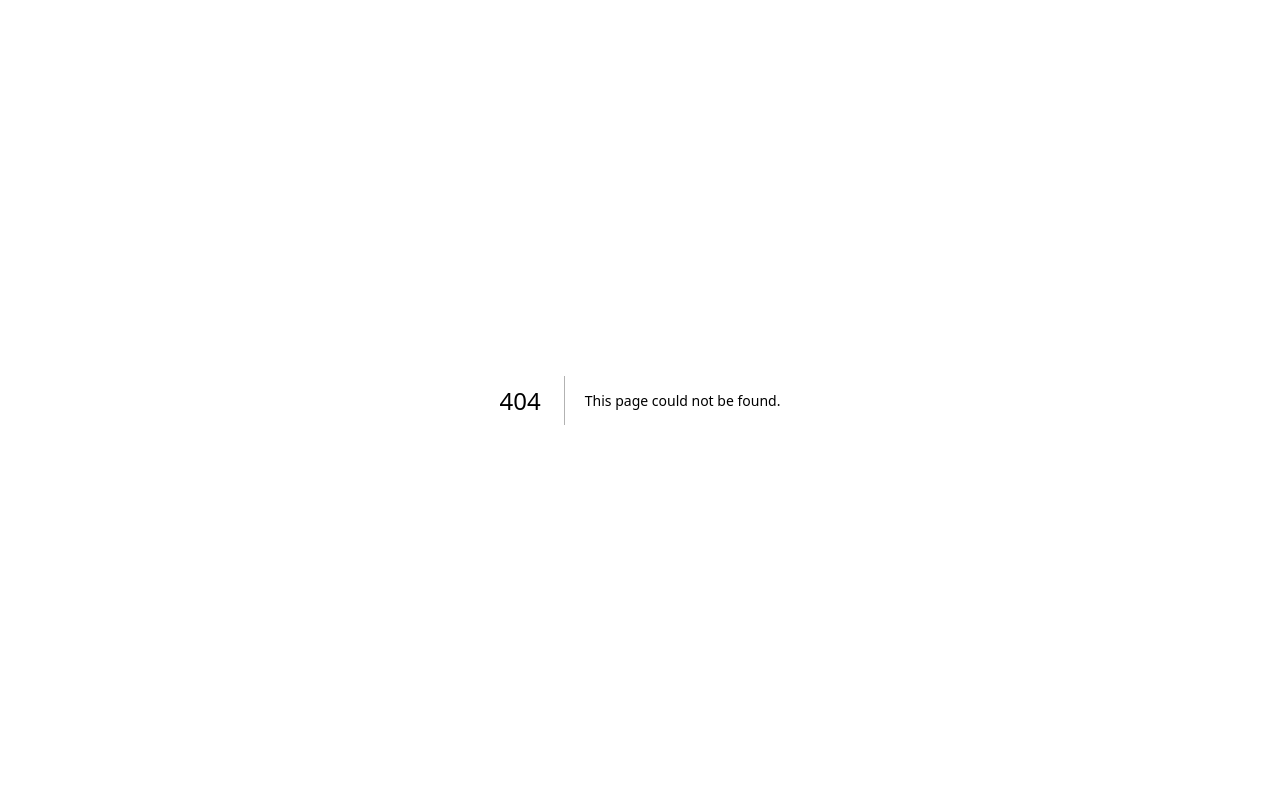
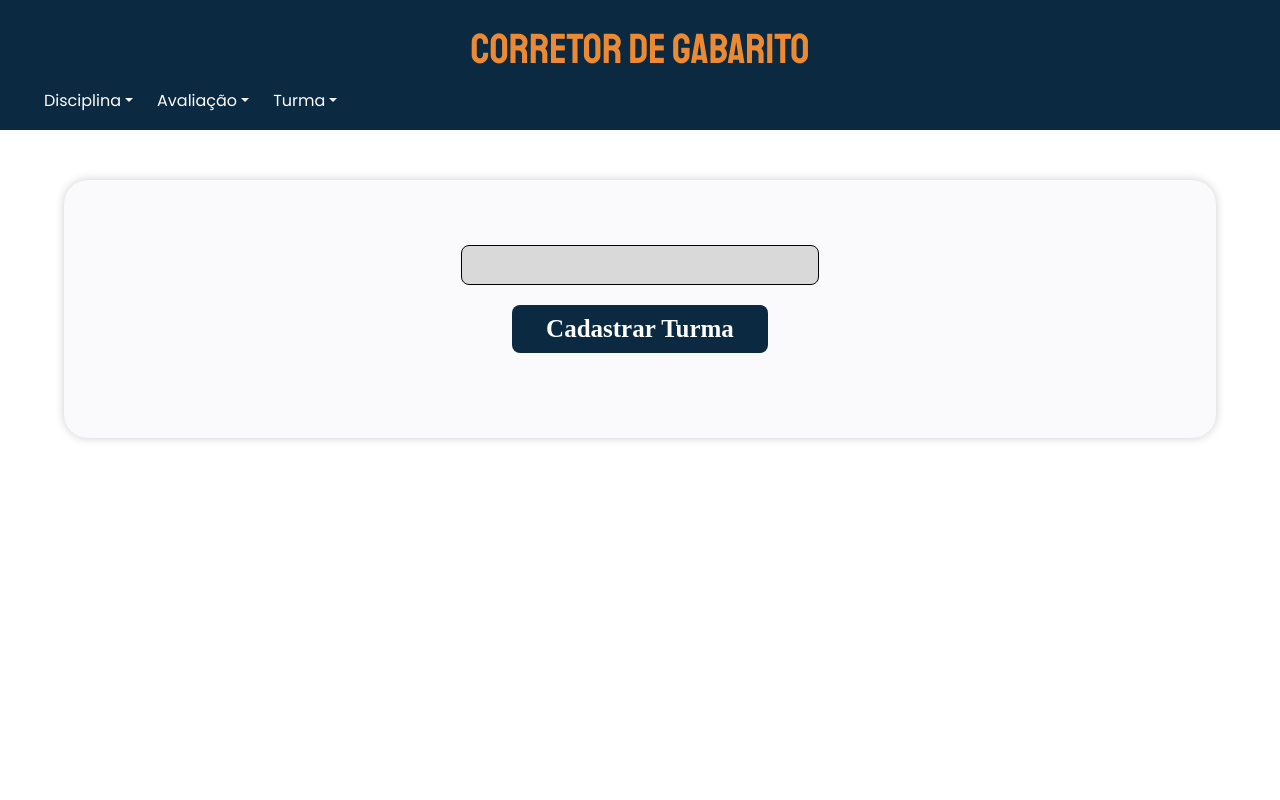
Before and after one commit to lucasrosa8/TCC-CORRETOR, a Next.js app: page /cturma in a window 1280 px wide. Before the commit this address had no page. Shown: the top 800 px of the page. Built offline with nearby package versions, Linux system fonts and the light colour scheme.

Commit message:
add turma, dropdown changes,

```diff
--- a/package.json
+++ b/package.json
@@ -21,6 +21,7 @@
     "react-dom": "^18",
     "react-hook-form": "^7.47.0",
     "react-icons": "^4.12.0",
+    "react-modal": "^3.16.1",
     "react-toastify": "^9.1.3",
     "styled-components": "^6.1.0",
     "yup": "^1.3.2"
--- a/src/components/Header/index.jsx
+++ b/src/components/Header/index.jsx
@@ -1,92 +1,64 @@
-/*import Link from "next/link";
-import * as S from "./styles";
-
-const links = [
-  {
-    text: "Disciplina ",
-    route: "/disciplina/disciplina",
-  },
-  {
-    text: "Formulario ",
-    route: "/formulario/formulario",
-  },
-  {
-    text: "Provas",
-    route: "/prova/prova",
-  },
-
-
-];
-
-export function Header({ hasNavbar }) {
-  return (
-    <S.Header>
-      <h1>CORRETOR DE GABARITO</h1>
-
-
-      {hasNavbar && (
-        <S.Navbar>
-          <ul>
-            {links.map((item) => (
-              <li key={item.text}>
-                <Link href={item.route}>{item.text}</Link>
-              </li>
-            ))}
-          </ul>
-        </S.Navbar>
-      )}
-    </S.Header>
-  );
-} */
-
 import Link from 'next/link';
 import { Dropdown, DropdownButton } from 'react-bootstrap';
-import { MdMenu } from "react-icons/md";
 import * as S from './styles';
 import { useRouter } from 'next/router';
 
-
 export function Header({ hasNavbar }) {
-  const router = useRouter()
+  const router = useRouter();
 
   const links = [
     {
-      text: <MdMenu size={35} />,
-      route: '/disciplina/disciplina',
+      text: 'Disciplina',
       dropdownLinks: [
         {
-          text: 'Cadastrar disciplinas',
-          route: '/disciplina/disciplina',
+          text: 'Consultar disciplina',
+          route: '/cdisciplina',
         },
         {
-          text: 'Consultar disciplinas',
-          route: '/cdisciplina/cdisciplina',
+          text: 'Cadastrar disciplina',
+          route: '/disciplina',
         },
+      ],
+    },
+    {
+      text: 'Avaliação',
+      dropdownLinks: [
         {
           text: 'Gerar gabarito',
-          route: '/gabarito/gabarito',
-        },
-        {
-          text: 'Cadastrar alunos',
-          route: '/formulario/formulario',
-        },
-        {
-          text: 'Consultar alunos',
-          route: '/aluno/aluno',
+          route: '/gabarito',
         },
         {
           text: 'Corrigir prova',
-          route: '/prova/prova',
+          route: '/prova',
         },
-
       ],
     },
-
+    {
+      text: 'Turma',
+      dropdownLinks: [
+        {
+          text: 'Consultar turma',
+          route: '/turma',
+        },
+        {
+          text: 'Cadastrar turma',
+          route: '/cturma',
+        },
+        {
+          text: 'Cadastrar aluno',
+          route: '/formulario',
+        },
+        {
+          text: 'Consultar aluno',
+          route: '/aluno',
+        },
+      ],
+    },
   ];
 
   return (
     <S.Header>
-      <h1 onClick={()=> router.push("/")}>CORRETOR DE GABARITO</h1>
+      <h1 onClick={() => router.push('/')}>CORRETOR DE GABARITO</h1>
 
       {hasNavbar && (
         <S.Navbar>
@@ -110,5 +82,5 @@ export function Header({ hasNavbar }) {
         </S.Navbar>
       )}
     </S.Header>
-  );
+);
 }
--- /dev/null
+++ b/src/pages/cturma/index.jsx
@@ -0,0 +1,12 @@
+import { SEO } from "@components";
+import { Cturma as CturmaTemplate } from "@templates";
+
+export default function Cturma() {
+  return (
+    <>
+      <SEO title=" Cturma" />
+
+      <CturmaTemplate />
+    </>
+  );
+}
--- a/src/templates/CDisciplina/index.jsx
+++ b/src/templates/CDisciplina/index.jsx
@@ -1,7 +1,5 @@
 import { Footer, Header } from "@components";
-
 import * as S from "./styles";
-
 import React, { useState, useEffect } from "react";
 
 export function CDisciplina() {
@@ -47,11 +45,37 @@ export function CDisciplina() {
     localStorage.setItem("dadosAluno", JSON.stringify(dados));
   };
 
+  const handleCadastrarDisciplina = async () => {
+    try {
+      const response = await fetch("sua/api/cadastrarDisciplina", {
+        method: "POST",
+        headers: {
+          "Content-Type": "application/json",
+        },
+        body: JSON.stringify({
+          disciplina: {
+            nome: "Nome da Disciplina",
+            codigo: "Código da Disciplina",
+            // ... outros dados da disciplina
+          },
+        }),
+      });
+
+      if (!response.ok) {
+        throw new Error("Erro ao cadastrar disciplina");
+      }
+
+      // Lógica para lidar com o sucesso do cadastro
+      console.log("Disciplina cadastrada com sucesso!");
+
+    } catch (error) {
+      console.error("Erro ao cadastrar disciplina:", error);
+    }
+  };
+
   return (
     <>
-
       <Header hasNavbar />
-
       <S.Main>
         <S.FirstForm>
           {alunoData.imagem && (
@@ -60,10 +84,9 @@ export function CDisciplina() {
               {alunoData.nota !== null && <p>Nota: {alunoData.nota}</p>}
             </div>
           )}
+          <button onClick={handleCadastrarDisciplina}>Cadastrar Disciplina</button>
         </S.FirstForm>
       </S.Main>
-
-
       <Footer />
     </>
   );
--- /dev/null
+++ b/src/templates/Cturma/index.jsx
@@ -0,0 +1,64 @@
+import React, { useState } from "react";
+import { Footer, Header } from "@components";
+import * as S from "./styles";
+
+export function Cturma() {
+  const [alunoData, setAlunoData] = useState({
+    nota: null,
+    imagem: null,
+  });
+  const [disciplina, setDisciplina] = useState("");
+  const [turmaData, setTurmaData] = useState("");
+
+  const handleInputChange = (event) => {
+    setTurmaData(event.target.value);
+  };
+
+  const handleCadastrarTurma = (event) => {
+    event.preventDefault(); // Impede o comportamento padrão do formulário
+
+    // Enviar requisição para a API com os dados da turma
+    fetch("sua_url_da_api/aqui", {
+      method: "POST",
+      headers: {
+        "Content-Type": "application/json",
+      },
+      body: JSON.stringify({ turmaData }),
+    })
+      .then((response) => response.json())
+      .then((data) => {
+        // Lógica de tratamento da resposta da API, se necessário
+        console.log("Resposta da API:", data);
+      })
+      .catch((error) => {
+        console.error("Erro ao enviar requisição:", error);
+      });
+  };
+
+  return (
+    <>
+      <Header hasNavbar />
+
+      <S.Main>
+        <S.FirstForm>
+          {alunoData.imagem && (
+            <div>
+              <img src={alunoData.imagem} alt="Imagem do Aluno" />
+              {alunoData.nota !== null && <p>Nota: {alunoData.nota}</p>}
+            </div>
+          )}
+
+          <form>
+            <input type="text" value={turmaData} onChange={handleInputChange} />
+
+            <button type="button" onClick={handleCadastrarTurma}>
+              Cadastrar Turma
+            </button>
+          </form>
+        </S.FirstForm>
+      </S.Main>
+
+      <Footer />
+    </>
+  );
+}
--- /dev/null
+++ b/src/templates/Cturma/styles.js
@@ -0,0 +1,67 @@
+import styled from "styled-components";
+
+export const Main = styled.main`
+  min-height: 100vh;
+
+  display: flex;
+  flex-direction: column;
+`;
+
+
+export const FirstForm = styled.form`
+  margin: 50px auto;
+  padding: 65px;
+
+  width:90%;
+
+
+  background: #fafafc;
+  border-radius: 24px;
+  box-shadow: 0 0 10px rgba(0, 0, 0, 0.2);
+
+
+
+  button {
+  height: 6vh;
+  width: 25%;
+  margin: 20px auto;
+
+  background: #0B2940;
+  border: 0;
+  border-radius: 8px;
+
+  font-family: "Archivo";
+  font-weight: 600;
+  font-size: 25px;
+  color: #ffffff;
+  display:block;
+  margin: 20 0 auto;
+
+  cursor: pointer;
+  transition: 0.3s;
+
+  &:hover {
+    background-color: #0b2973;
+  }
+  }
+  input {
+    background: #D9D9D9;
+    width: 35%;
+
+    border: 1px solid #000;
+    border-radius: 8px;
+    height:40px;
+    padding: 0 24px;
+    font-size: 16px;
+    line-height: 26px;
+    color: #6b6a6a;
+
+    display: block;
+    margin: 0 auto;
+
+    color: #000;
+
+
+
+  }
+`;
--- a/src/templates/Gabarito/index.jsx
+++ b/src/templates/Gabarito/index.jsx
@@ -1,22 +1,21 @@
-import React, { useState } from "react";
+import React, { useState, useEffect } from "react";
 import { Checkbox, Footer, Header } from "@components";
 import * as S from "./styles";
 import { options, questions } from "./utils";
 
 export function Gabarito() {
   const [table, setTable] = useState([]);
+  const [selectedGabarito, setSelectedGabarito] = useState(null);
 
   const onClickCheckbox = (question, option) => {
     setTable((prev) => {
       const tableData = [...prev];
-
       const foundIndex = tableData.findIndex(
         (item) => item.question === question
       );
 
       if (foundIndex !== -1) {
         tableData[foundIndex].option = option;
-
         return tableData;
       }
 
@@ -29,10 +28,21 @@ export function Gabarito() {
     });
   };
 
+  const onSelectGabarito = (gabarito) => {
+    setSelectedGabarito(gabarito);
+  };
+
   const [formData, setFormData] = useState({
     answers: table,
+    selectedGabarito,
+  });
 
-  });
+  useEffect(() => {
+    setFormData({
+      answers: table,
+      selectedGabarito,
+    });
+  }, [table, selectedGabarito]);
 
   const onSubmit = async () => {
     try {
@@ -43,6 +53,7 @@ export function Gabarito() {
         },
         body: JSON.stringify(formData),
       });
+
       console.log(formData);
 
       if (!response.ok) {
@@ -51,8 +62,6 @@ export function Gabarito() {
 
       const result = await response.json();
       console.log("Resposta da API:", result);
-
-
     } catch (error) {
       console.error("Erro ao processar a requisição:", error);
     }
@@ -68,15 +77,33 @@ export function Gabarito() {
 
           <div className='radio'>
             <label>
-              <input type="radio" id="opcao1" name="opcao" value="A1" />
+              <input
+                type="radio"
+                name="gabarito"
+                value="A1"
+                checked={selectedGabarito === "A1"}
+                onChange={() => onSelectGabarito("A1")}
+              />
               A1
             </label>
             <label>
-              <input type="radio" id="opcao2" name="opcao" value="A2" />
+              <input
+                type="radio"
+                name="gabarito"
+                value="A2"
+                checked={selectedGabarito === "A2"}
+                onChange={() => onSelectGabarito("A2")}
+              />
               A2
             </label>
             <label>
-              <input type="radio" id="opcao3" name="opcao" value="A3" />
+              <input
+                type="radio"
+                name="gabarito"
+                value="A3"
+                checked={selectedGabarito === "A3"}
+                onChange={() => onSelectGabarito("A3")}
+              />
               A3
             </label>
           </div>
@@ -87,7 +114,6 @@ export function Gabarito() {
             <thead>
               <tr>
                 <th />
-
                 {options.map((item) => (
                   <th key={item}>{item}</th>
                 ))}
@@ -96,9 +122,8 @@ export function Gabarito() {
 
             <tbody>
               {questions.map((question) => (
-                <tr key={Math.random()}>
+                <tr key={question}>
                   <td>Questão {question}</td>
-
                   {options.map((option) => (
                     <td key={option}>
                       <Checkbox
--- /dev/null
+++ b/src/templates/Turma/index.jsx
@@ -0,0 +1,37 @@
+import React, { useState, useEffect } from "react";
+import { Footer, Header } from "@components";
+import * as S from "./styles";
+
+
+export function Turma() {
+  const [alunoData, setAlunoData] = useState({
+    nota: null,
+    imagem: null,
+  });
+
+  const [modalIsOpen, setModalIsOpen] = useState(false);
+  const [disciplina, setDisciplina] = useState("");
+
+
+  return (
+    <>
+      <Header hasNavbar />
+
+      <S.Main>
+        <S.FirstForm>
+          {alunoData.imagem && (
+            <div>
+              <img src={alunoData.imagem} alt="Imagem do Aluno" />
+              {alunoData.nota !== null && <p>Nota: {alunoData.nota}</p>}
+            </div>
+          )}
+
+
+
+        </S.FirstForm>
+      </S.Main>
+
+      <Footer />
+    </>
+  );
+}
--- /dev/null
+++ b/src/templates/Turma/styles.js
@@ -0,0 +1,41 @@
+import styled from "styled-components";
+
+export const Main = styled.main`
+  min-height: 100vh;
+
+  display: flex;
+  flex-direction: column;
+`;
+
+
+export const FirstForm = styled.form`
+  margin: 50px auto;
+  padding: 65px;
+
+  width:90%;
+
+
+  background: #fafafc;
+  border-radius: 24px;
+  box-shadow: 0 0 10px rgba(0, 0, 0, 0.2);
+
+  > div {
+    display: flex;
+    flex-direction: column;
+    gap: 24px;
+  }
+
+  h2 {
+    font-weight: bold;
+
+    font-size: 36px;
+    margin-bottom: 24px;
+  }
+
+  p {
+    font-weight: bold;
+    font-family: "Montserrat", sans-serif;
+
+    margin-bottom: 24px;
+  }
+`;
--- a/src/templates/index.js
+++ b/src/templates/index.js
@@ -9,3 +9,5 @@ export { Disciplina } from "./Disciplina";
 export { Prova } from "./Prova";
 export { Aluno } from "./Aluno";
 export { CDisciplina } from "./CDisciplina";
+export { Turma } from "./Turma";
+export { Cturma } from "./Cturma";
```
Also changed, not shown: src/pages/turma/index.jsx (added, +12 -0 lines), 1 other file (tests, documents, lock files or other folders). Lines whose indentation alone changed are shown as unchanged.
